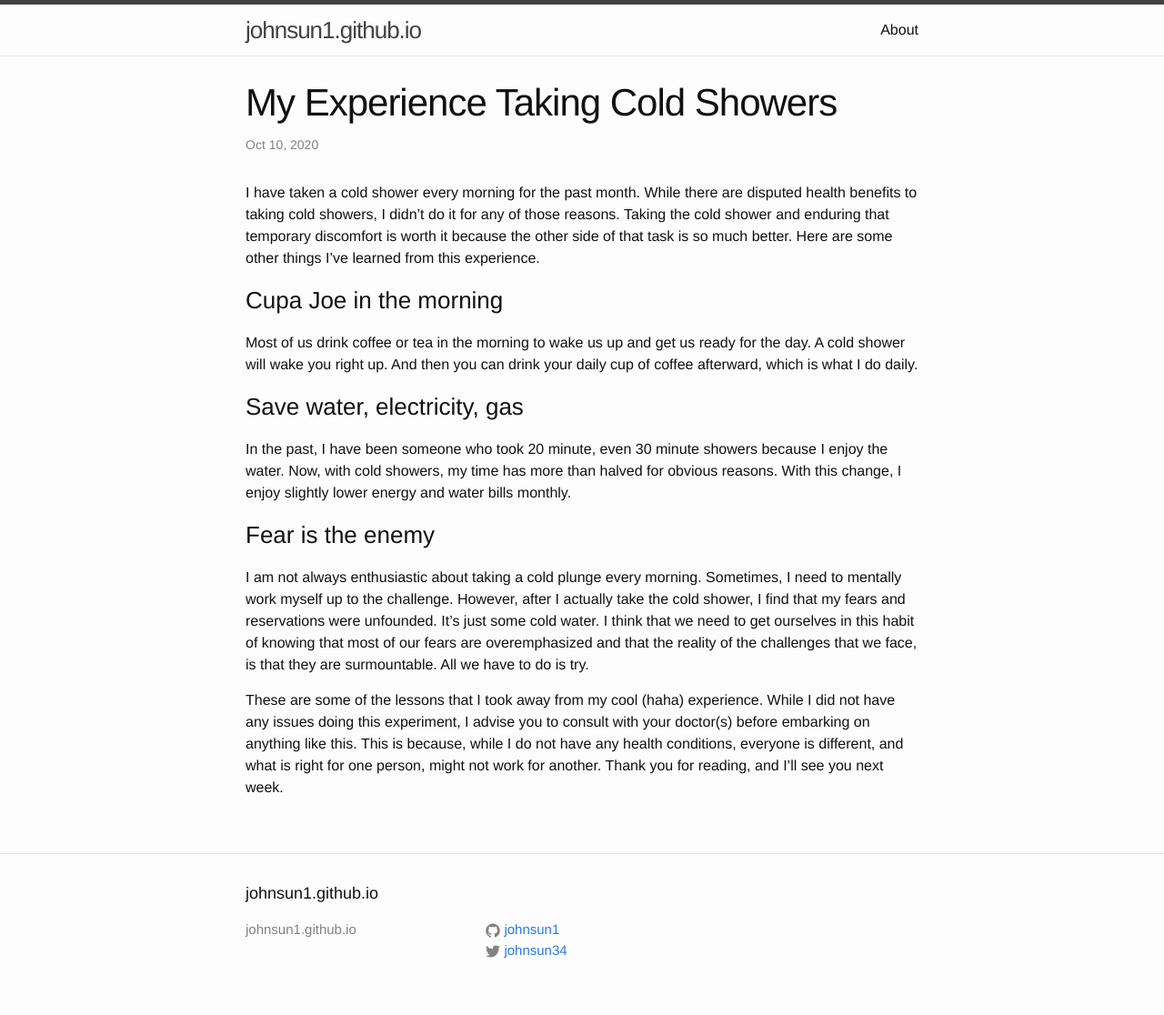
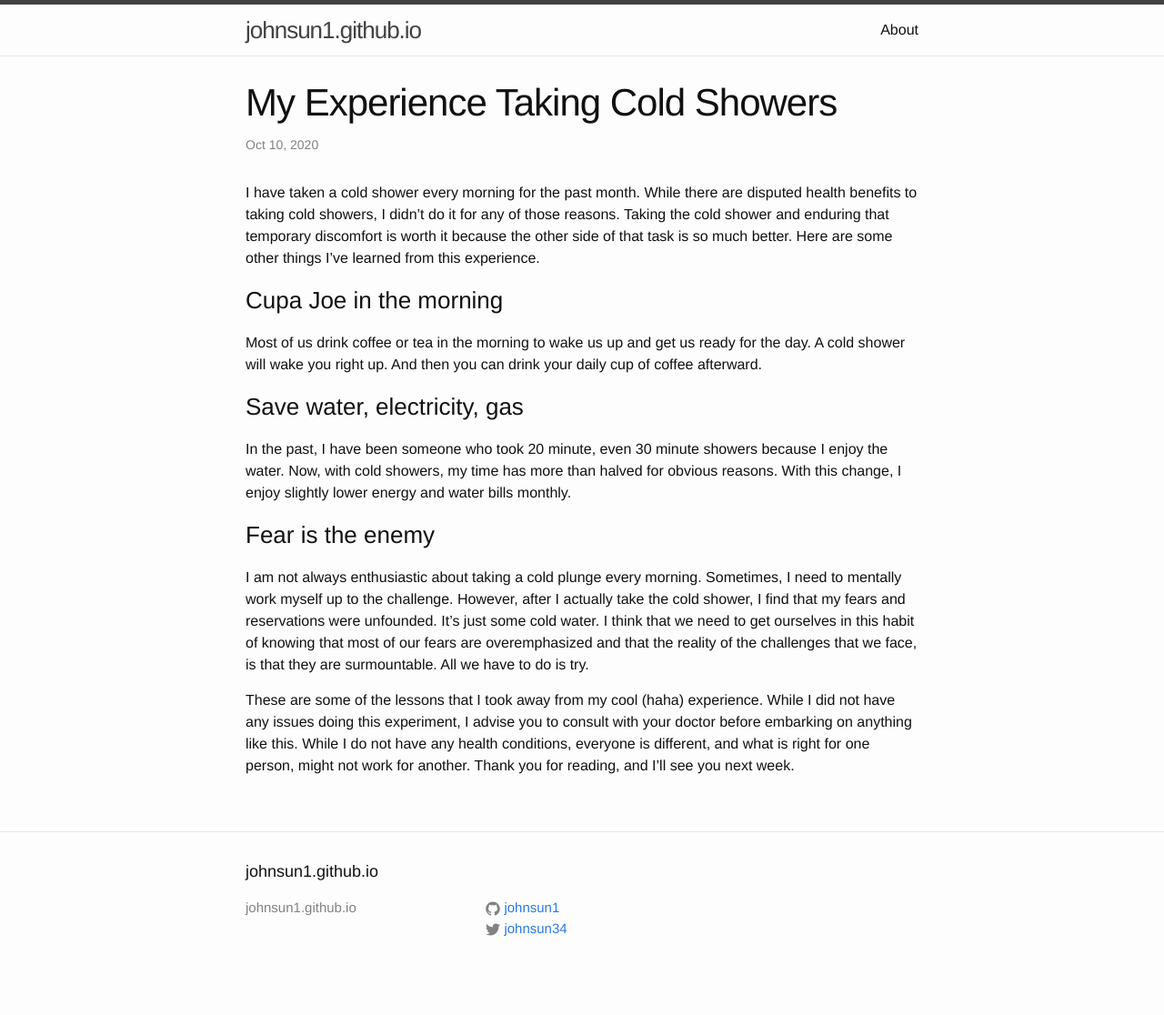
Before and after one commit to johnsun1/johnsun1.github.io, a Jekyll site: the page built from _posts/2020-10-10-my-experience-taking-cold-showers.md, in a window 1280 px wide. Shown: the whole page at 91% size. Built offline with Jekyll 4.4.1, drawn with Linux system fonts in a browser that asks for light colours; after the commit the page ends 1092 px from its top, so only the background shows below that.

Commit message:
Update 2020-10-10-my-experience-taking-cold-showers.md

```diff
--- a/_posts/2020-10-10-my-experience-taking-cold-showers.md
+++ b/_posts/2020-10-10-my-experience-taking-cold-showers.md
@@ -8,7 +8,7 @@ categories: self-improvement
 I have taken a cold shower every morning for the past month. While there are disputed health benefits to taking cold showers, I didn't do it for any of those reasons. Taking the cold shower and enduring that temporary discomfort is worth it because the other side of that task is so much better. Here are some other things I've learned from this experience.
 
 ### Cupa Joe in the morning ###
-Most of us drink coffee or tea in the morning to wake us up and get us ready for the day. A cold shower will wake you right up. And then you can drink your daily cup of coffee afterward, which is what I do daily.
+Most of us drink coffee or tea in the morning to wake us up and get us ready for the day. A cold shower will wake you right up. And then you can drink your daily cup of coffee afterward.
 
 ### Save water, electricity, gas ###
 In the past, I have been someone who took 20 minute, even 30 minute showers because I enjoy the water. Now, with cold showers, my time has more than halved for obvious reasons. With this change, I enjoy slightly lower energy and water bills monthly.
@@ -16,4 +16,4 @@ In the past, I have been someone who took 20 minute, even 30 minute showers beca
 ### Fear is the enemy ###
 I am not always enthusiastic about taking a cold plunge every morning. Sometimes, I need to mentally work myself up to the challenge. However, after I actually take the cold shower, I find that my fears and reservations were unfounded. It's just some cold water. I think that we need to get ourselves in this habit of knowing that most of our fears are overemphasized and that the reality of the challenges that we face, is that they are surmountable. All we have to do is try.
 
-These are some of the lessons that I took away from my cool (haha) experience. While I did not have any issues doing this experiment, I advise you to consult with your doctor(s) before embarking on anything like this. This is because, while I do not have any health conditions, everyone is different, and what is right for one person, might not work for another. Thank you for reading, and I'll see you next week.
+These are some of the lessons that I took away from my cool (haha) experience. While I did not have any issues doing this experiment, I advise you to consult with your doctor before embarking on anything like this. While I do not have any health conditions, everyone is different, and what is right for one person, might not work for another. Thank you for reading, and I'll see you next week.
```
